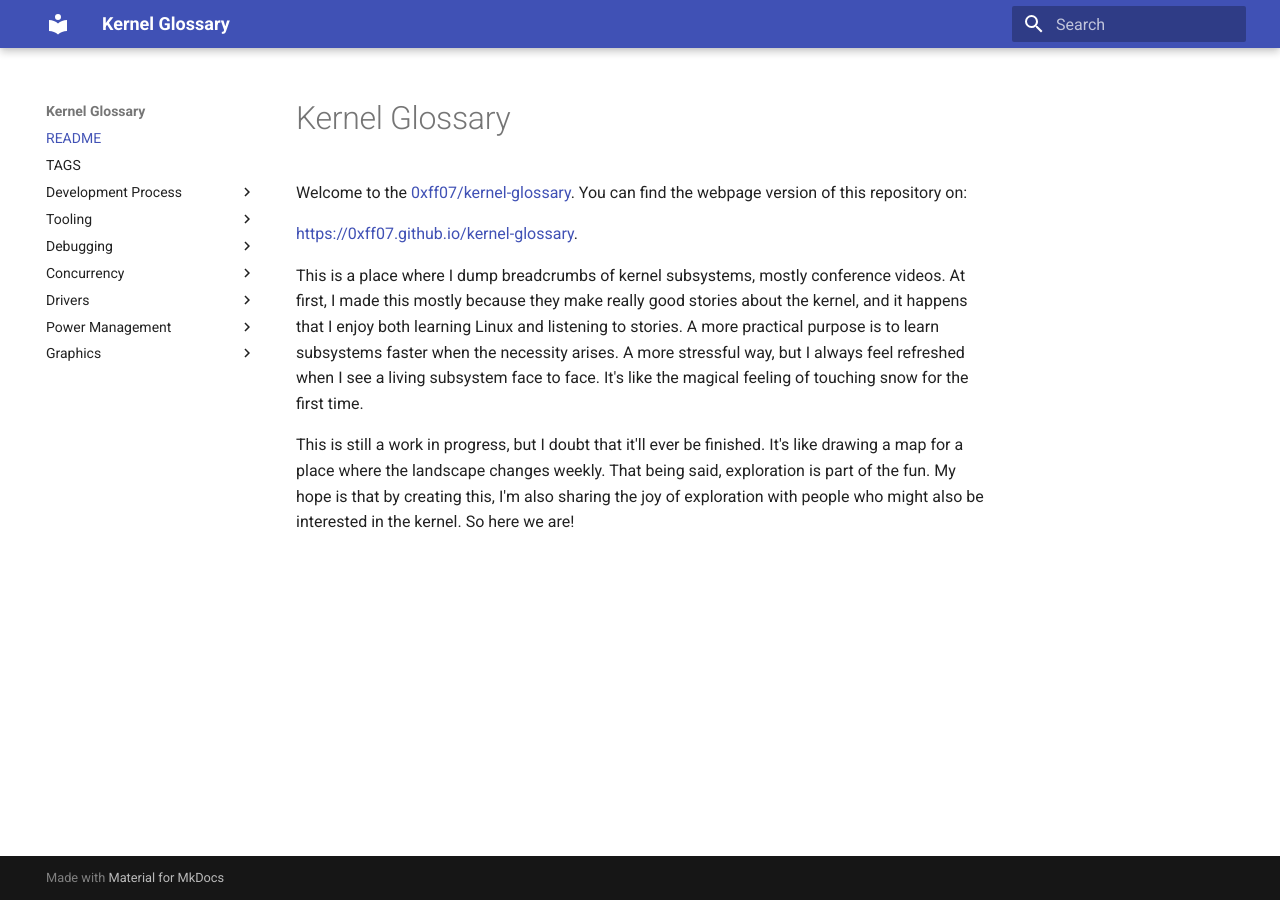
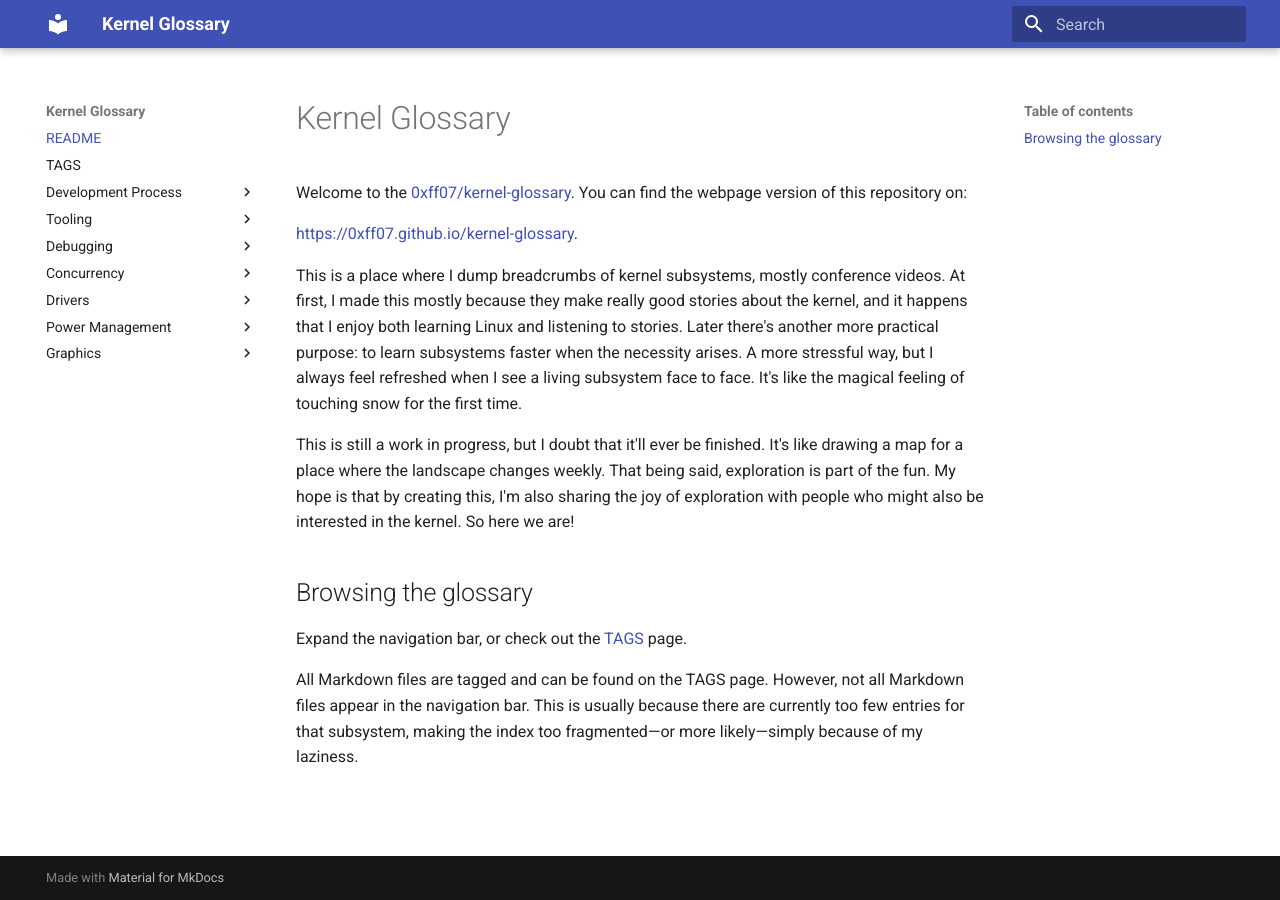
Before and after one commit to 0xff07/kernel-glossary, an MkDocs documentation site: the page built from docs/README.md, in a window 1280 px wide. Built offline with MkDocs 1.6.1 and Material for MkDocs 9.7.7, drawn with Linux system fonts in a browser that asks for light colours.

Commit message:
doc: update README
Signed-off-by: Yo-Jung (Leo) Lin <0xff07@gmail.com>

```diff
--- a/docs/README.md
+++ b/docs/README.md
@@ -4,6 +4,12 @@ Welcome to the [0xff07/kernel-glossary](https://github.com/0xff07/kernel-glossar
 
 [https://0xff07.github.io/kernel-glossary](https://0xff07.github.io/kernel-glossary).
 
-This is a place where I dump breadcrumbs of kernel subsystems, mostly conference videos. At first, I made this mostly because they make really good stories about the kernel, and it happens that I enjoy both learning Linux and listening to stories. A more practical purpose is to learn subsystems faster when the necessity arises. A more stressful way, but I always feel refreshed when I see a living subsystem face to face. It's like the magical feeling of touching snow for the first time.
+This is a place where I dump breadcrumbs of kernel subsystems, mostly conference videos. At first, I made this mostly because they make really good stories about the kernel, and it happens that I enjoy both learning Linux and listening to stories. Later there's another more practical purpose: to learn subsystems faster when the necessity arises. A more stressful way, but I always feel refreshed when I see a living subsystem face to face. It's like the magical feeling of touching snow for the first time.
 
 This is still a work in progress, but I doubt that it'll ever be finished. It's like drawing a map for a place where the landscape changes weekly. That being said, exploration is part of the fun. My hope is that by creating this, I'm also sharing the joy of exploration with people who might also be interested in the kernel. So here we are!
+
+## Browsing the glossary
+
+Expand the navigation bar, or check out the [TAGS](TAGS.md) page.
+
+All Markdown files are tagged and can be found on the TAGS page. However, not all Markdown files appear in the navigation bar. This is usually because there are currently too few entries for that subsystem, making the index too fragmented—or more likely—simply because of my laziness.
```
